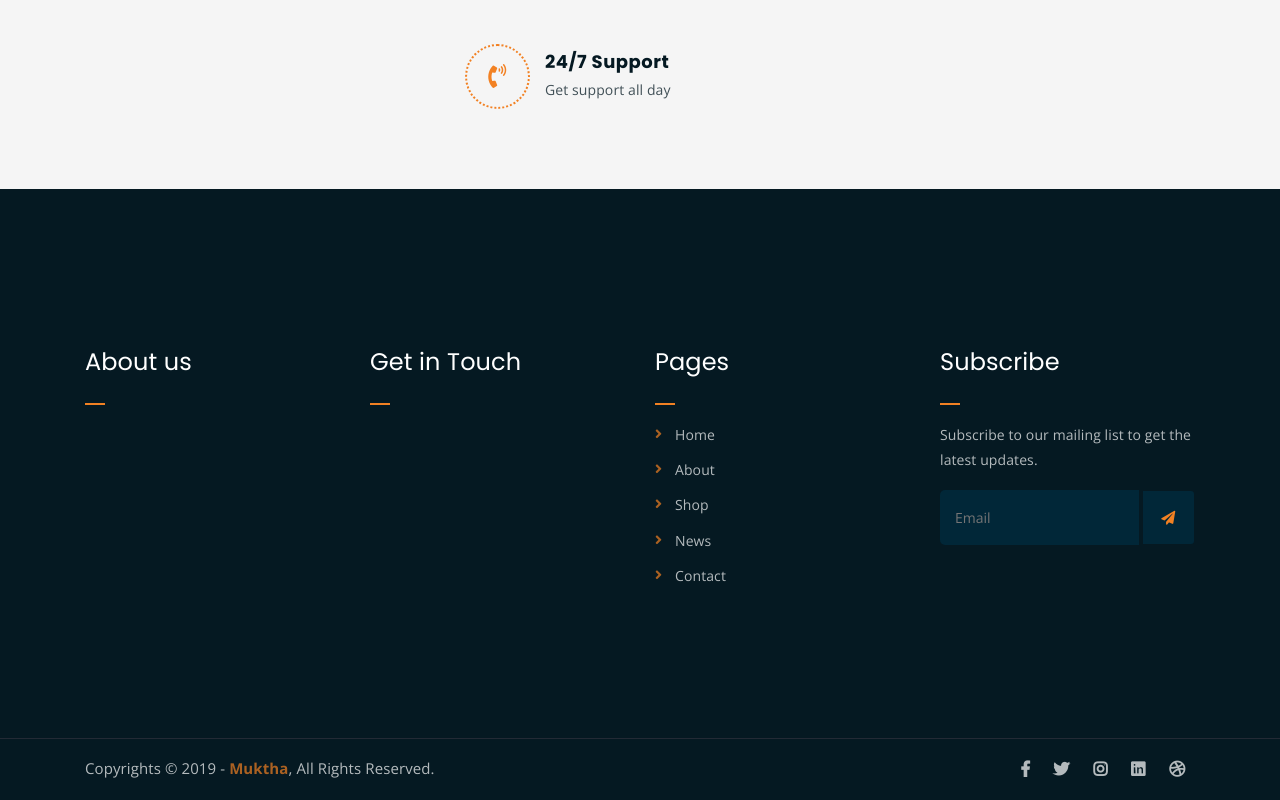
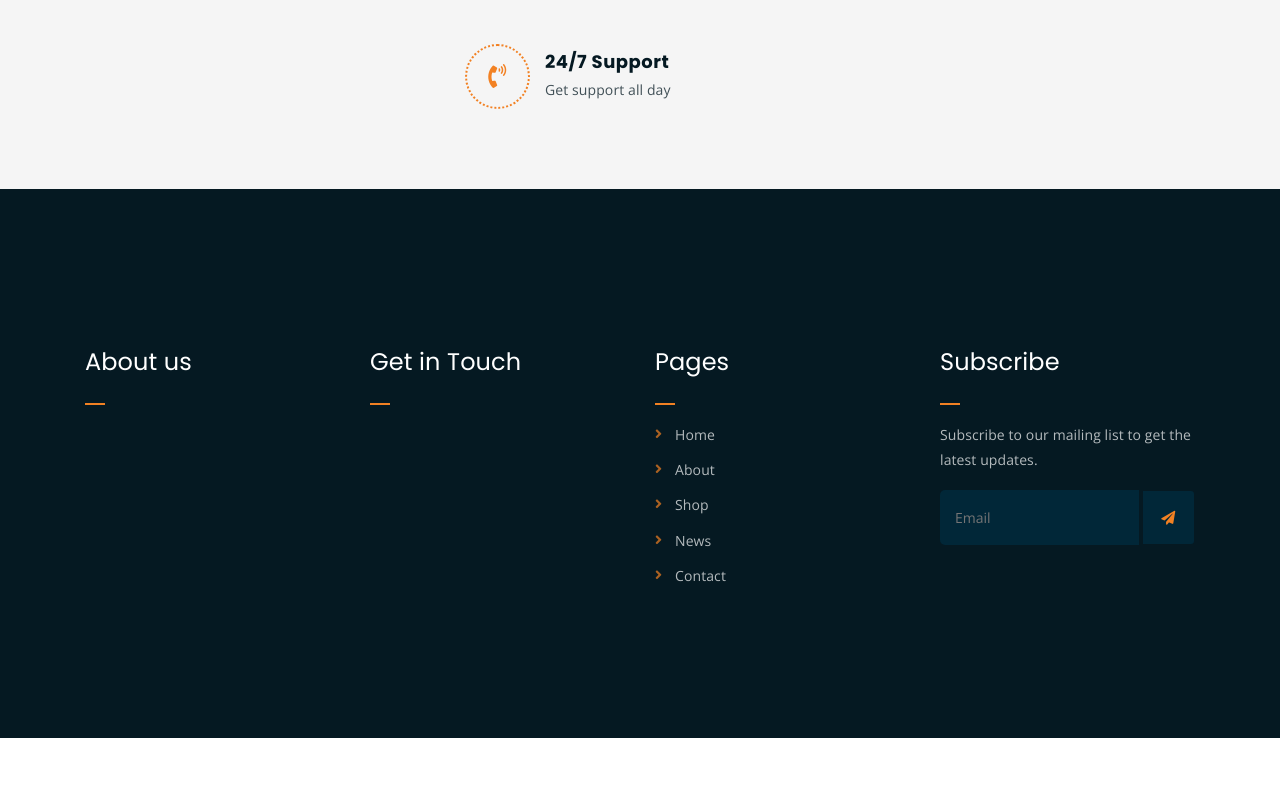
Before and after one commit to kjharshini/zetathone, a plain HTML site: page index.html in a window 1280 px wide. Shown: the part 836-1636 px from the top of the page. After the commit the page ends 1574 px from the top, so only its background shows below. Drawn offline with nearby package versions, Linux system fonts and the light colour scheme; files that its build step writes are made by us from their sources; files whose address does not match are found by name.

Commit message:
Update index.html

```diff
--- a/index.html
+++ b/index.html
@@ -207,29 +207,6 @@
 	</div>
 	<!-- end footer -->
 
-	<!-- copyright -->
-	<div class="copyright">
-		<div class="container">
-			<div class="row">
-				<div class="col-lg-6 col-md-12">
-					<p>Copyrights &copy; 2019 - <a href="https://imransdesign.com/">Muktha</a>,  All Rights Reserved.</p>
-				</div>
-				<div class="col-lg-6 text-right col-md-12">
-					<div class="social-icons">
-						<ul>
-							<li><a href="#" target="_blank"><i class="fab fa-facebook-f"></i></a></li>
-							<li><a href="#" target="_blank"><i class="fab fa-twitter"></i></a></li>
-							<li><a href="#" target="_blank"><i class="fab fa-instagram"></i></a></li>
-							<li><a href="#" target="_blank"><i class="fab fa-linkedin"></i></a></li>
-							<li><a href="#" target="_blank"><i class="fab fa-dribbble"></i></a></li>
-						</ul>
-					</div>
-				</div>
-			</div>
-		</div>
-	</div>
-	<!-- end copyright -->
-
 	<!-- jquery -->
 	<script src="assets/js/jquery-1.11.3.min.js"></script>
 	<!-- bootstrap -->
```
